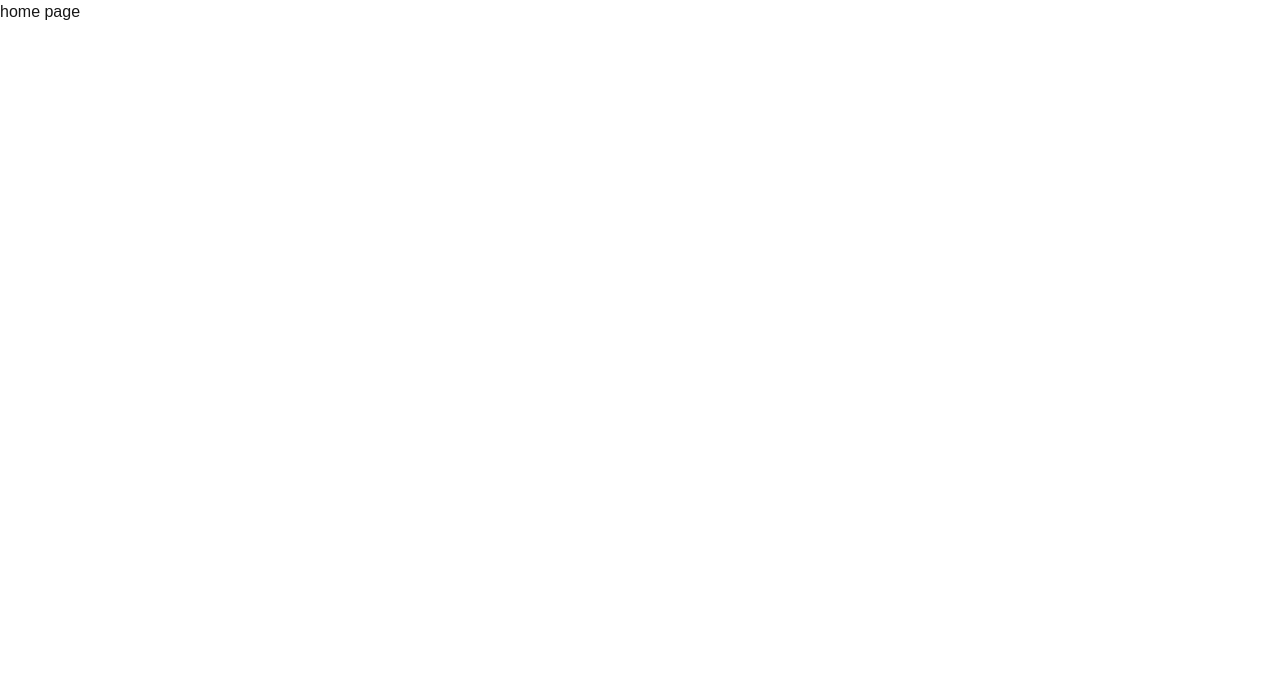
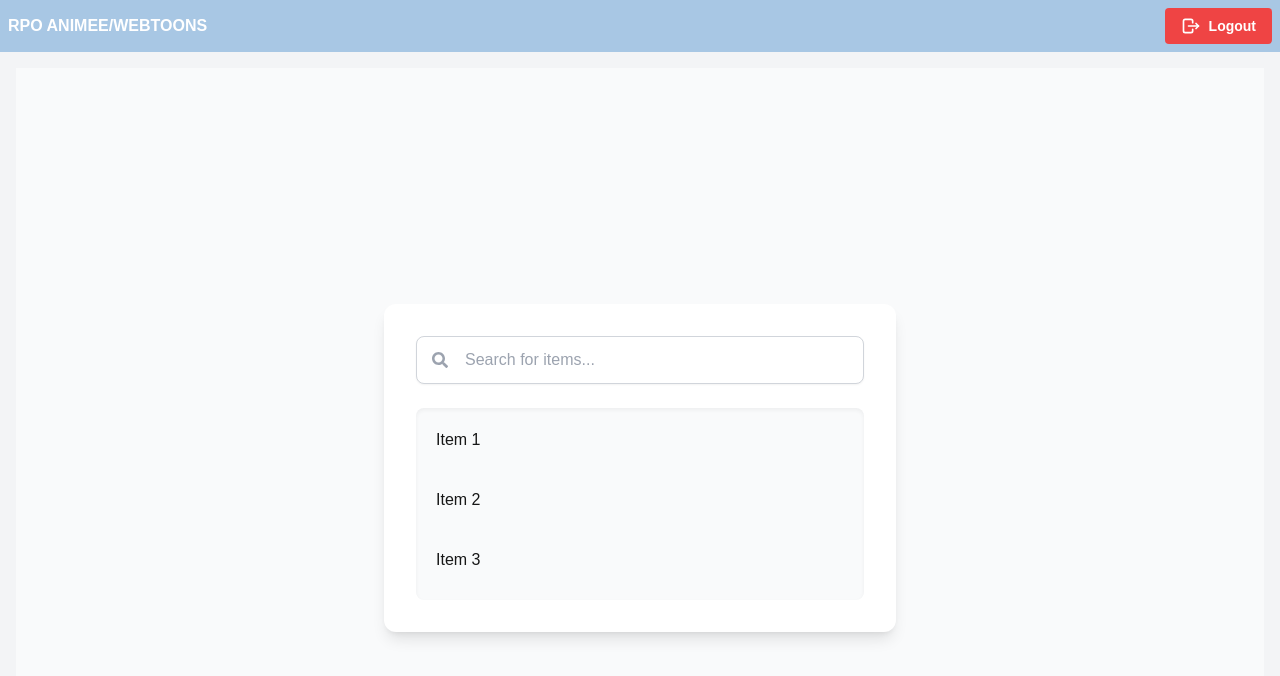
Before and after one commit to SimBienvenueHoulBoumi/rempro-dashboard, a Next.js app: page /home in a window 1280 px wide. Shown: the top 676 px of the page. Built offline with nearby package versions, Linux system fonts and the light colour scheme.

Commit message:
🚧 Home dashboard
add list

```diff
--- a/package.json
+++ b/package.json
@@ -19,6 +19,7 @@
     "next": "15.0.3",
     "react": "^18.3.1",
     "react-dom": "^18.3.1",
+    "react-icons": "^5.4.0",
     "react-redux": "^9.1.2",
     "react-toastify": "^10.0.6"
   },
--- a/src/app/(dashboard)/home/page.tsx
+++ b/src/app/(dashboard)/home/page.tsx
@@ -1,5 +1,58 @@
-import React from "react";
+"use client"
+
+import React, { useState } from "react";
+import { FaSearch } from "react-icons/fa";
 
 export default function Home() {
-  return <>home page</>;
+  const [searchQuery, setSearchQuery] = useState("");
+
+  const handleSearchChange = (e: React.ChangeEvent<HTMLInputElement>) => {
+    setSearchQuery(e.target.value);
+  };
+
+  // Liste d'exemple pour afficher après la recherche
+  const sampleList = ["Item 1", "Item 2", "Item 3", "Item 4", "Item 5"];
+
+  return (
+    <div className="flex flex-col justify-center items-center bg-gray-50 h-screen p-4">
+      {/* Conteneur central pour la barre de recherche et la liste */}
+      <div className="w-full max-w-lg shadow-lg rounded-xl bg-white p-8 space-y-6">
+        {/* Barre de recherche */}
+        <div className="relative w-full">
+          <input
+            type="text"
+            value={searchQuery}
+            onChange={handleSearchChange}
+            placeholder="Search for items..."
+            className="w-full h-12 px-4 pl-12 rounded-lg border border-gray-300 shadow-sm focus:outline-none focus:ring-2 focus:ring-blue-400 transition-all"
+          />
+          <FaSearch className="absolute left-4 top-1/2 transform -translate-y-1/2 text-gray-400" />
+        </div>
+
+        {/* Liste de résultats */}
+        <div className="w-full max-h-48 overflow-auto bg-gray-50 rounded-lg shadow-inner p-2">
+          <ul className="space-y-3">
+            {sampleList
+              .filter((item) =>
+                item.toLowerCase().includes(searchQuery.toLowerCase())
+              )
+              .map((item, index) => (
+                <li
+                  key={index}
+                  className="p-3 rounded-lg hover:bg-blue-100 cursor-pointer transition-all"
+                >
+                  {item}
+                </li>
+              ))}
+            {/* Affichage lorsque la liste est vide */}
+            {sampleList.filter((item) =>
+              item.toLowerCase().includes(searchQuery.toLowerCase())
+            ).length === 0 && (
+              <li className="text-center text-gray-500 p-3">No results found</li>
+            )}
+          </ul>
+        </div>
+      </div>
+    </div>
+  );
 }
--- a/src/app/(dashboard)/layout.tsx
+++ b/src/app/(dashboard)/layout.tsx
@@ -1,9 +1,18 @@
-import React from "react";
+import Sidebar from "@/components/SideBar";
 
-export default function DashbordLayout({
+export default function DashboardLayout({
   children,
 }: {
   children: React.ReactNode;
 }) {
-  return <div>{children}</div>;
+  return (
+    <div className="flex flex-col h-screen">
+      {/* Header */}
+      <Sidebar />
+      <div className="flex flex-1">
+        {/* Main Content */}
+        <main className="flex-1 w-full overflow-auto bg-gray-100 p-4">{children}</main>
+      </div>
+    </div>
+  );
 }
--- a/src/app/layout.tsx
+++ b/src/app/layout.tsx
@@ -1,9 +1,7 @@
-"use client";
-
 import localFont from "next/font/local";
 import "./globals.css";
 
-import { ToastContainer, toast } from "react-toastify";
+import { ToastContainer } from "react-toastify";
 import "react-toastify/dist/ReactToastify.css";
 
 const geistSans = localFont({
@@ -17,10 +15,10 @@ const geistMono = localFont({
   weight: "100 900",
 });
 
-// export const metadata = {
-//   title: "rempro application UI",
-//   icon: "/favicon.ico",
-// };
+export const metadata = {
+  title: "rempro UI",
+  icon: "/favicon.ico",
+};
 
 export default function RootLayout({
   children,
--- a/src/components/Login.tsx
+++ b/src/components/Login.tsx
@@ -17,12 +17,12 @@ export default function Login() {
 
     try {
       await login(data);
-
       toast.success("Heureux de vous revoir !");
 
       setTimeout(() => {
-        window.location.href = "/home"; // Rediriger vers la page home après 2 secondes
+        window.location.href = "/home";
       }, 2000);
+      // eslint-disable-next-line @typescript-eslint/no-unused-vars
     } catch (error) {
       toast.error("Erreur lors de la connexion !");
     }
--- /dev/null
+++ b/src/components/SideBar.tsx
@@ -0,0 +1,30 @@
+"use client";
+
+import { logout } from "@/services/authenticate";
+import React from "react";
+import { TbLogout } from "react-icons/tb";
+
+export default function Sidebar() {
+  const handleLogout = async () => {
+    try {
+      await logout();
+      // eslint-disable-next-line @typescript-eslint/no-unused-vars
+    } catch (error) {
+      alert("Logout failed. Please try again.");
+    }
+  };
+
+  return (
+    <aside className="p-2 bg-[#a8c7e4] w-full flex items-center justify-between">
+      {/* Image avec taille appropriée */}
+      <p className="uppercase font-bold text-white">RPO animee/webtoons</p>
+      <button
+        onClick={handleLogout}
+        className="flex items-center gap-2 bg-red-500 hover:bg-red-400 cursor-pointer text-white text-sm font-bold py-2 px-4 rounded"
+      >
+        <TbLogout size={20} />
+        Logout
+      </button>
+    </aside>
+  );
+}
--- a/src/services/authenticate.ts
+++ b/src/services/authenticate.ts
@@ -3,18 +3,19 @@ export type LoginType = {
   password: string;
 };
 
-const API_HOST = `http://localhost:8095`;
-
 export const login = async ({ username, password }: LoginType) => {
   try {
-    const response = await fetch(`${API_HOST}/auth/login`, {
+    const response = await fetch(
+      `${process.env.NEXT_PUBLIC_API_HOST}/auth/login`,
+      {
         method: "POST",
         headers: {
           "Content-Type": "application/json",
         },
         body: JSON.stringify({ username, password }),
         credentials: "include", // Permet d'envoyer et de recevoir des cookies
-    });
+      }
+    );
 
     if (!response.ok) {
       const errorMessage = await response.text(); // Récupérer l'erreur du serveur
@@ -29,13 +30,18 @@ export const login = async ({ username, password }: LoginType) => {
 
 export const logout = async () => {
   try {
-    const response = await fetch(`${API_HOST}/auth/logout`, {
+    const response = await fetch(
+      `${process.env.NEXT_PUBLIC_API_HOST}/auth/logout`,
+      {
         method: "POST",
         headers: {
           "Content-Type": "application/json",
         },
         credentials: "include", // Permet d'envoyer et de recevoir des cookies
-    });
+      }
+    );
+
+    window.location.href = "/";
 
     if (!response.ok) {
       const errorMessage = await response.text();
```
Also changed, not shown: public/note.png (added), src/utils/token.ts (added), 1 other file (tests, documents, lock files or other folders). Lines whose indentation alone changed are shown as unchanged.
